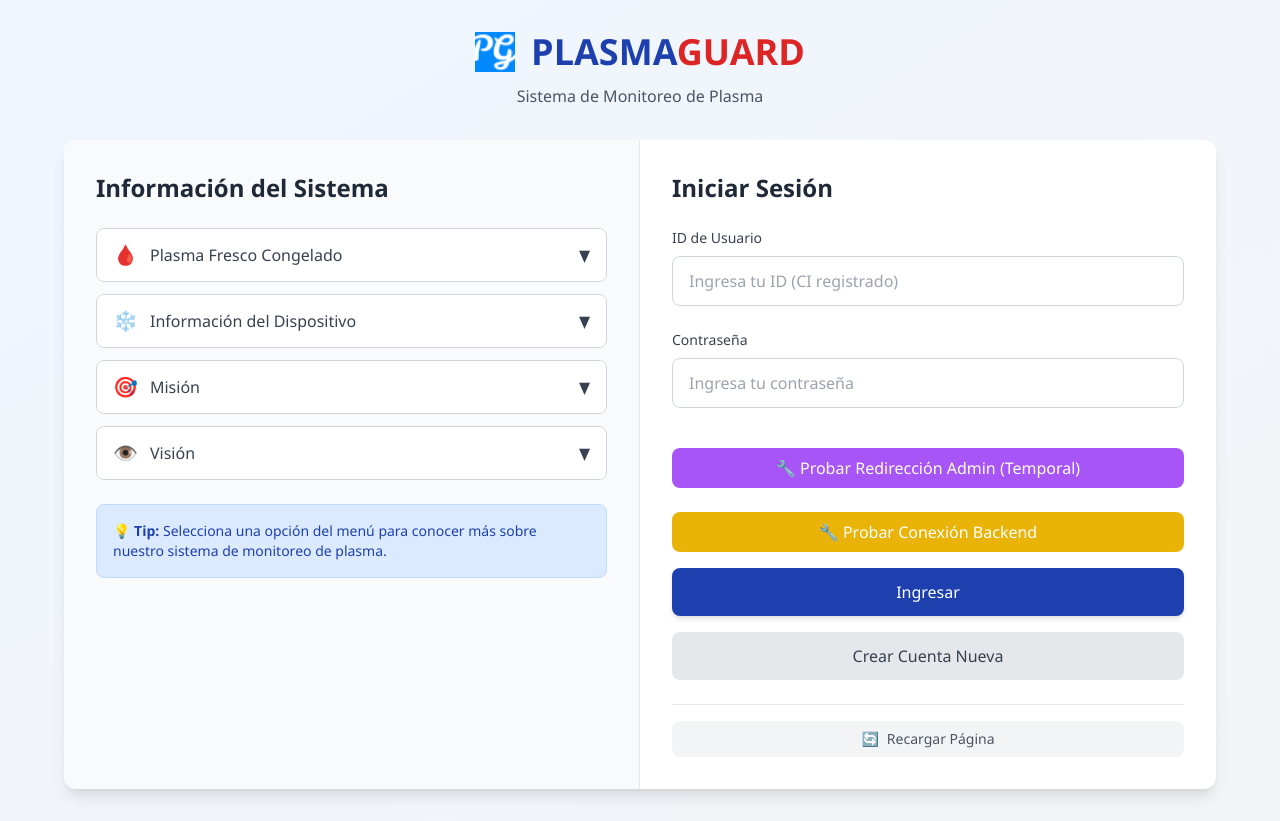
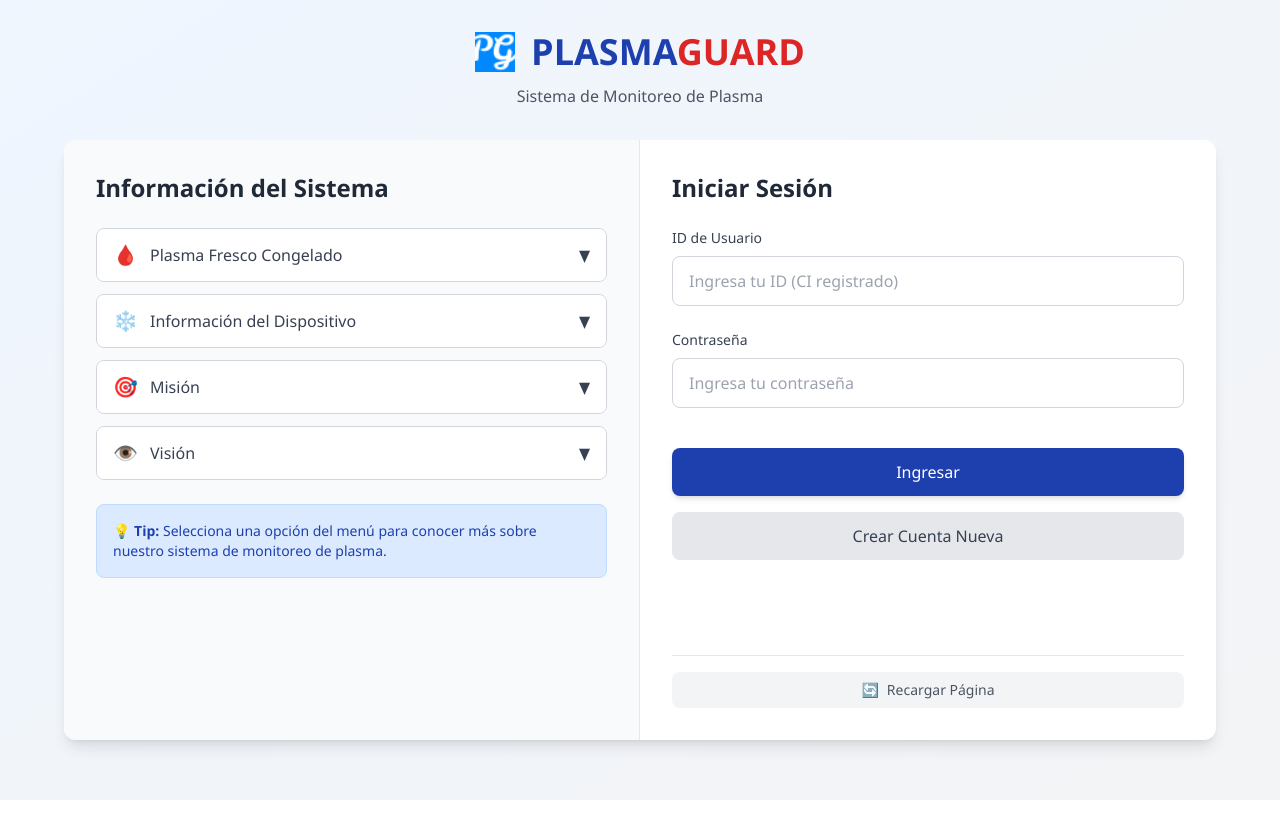
Before and after one commit to plasmaguard78720756-creator/plasmaguard-system, a React (Vite) app in the folder frontend/: page / in a window 1280 px wide. After the commit the page ends 800 px from the top, so only its background shows below. Built offline with nearby package versions, Linux system fonts and the light colour scheme.

Commit message:
feat: Integración completa CRUD usuarios con Supabase en Dashboard Admin

```diff
--- a/frontend/src/pages/Login.jsx
+++ b/frontend/src/pages/Login.jsx
@@ -1,7 +1,6 @@
 import React, { useState } from 'react';
 import { useNavigate } from 'react-router-dom';
 import { useAuth } from '../contexts/AuthContext';
-import { testBackendConnection } from '../services/testConnection';
 
 const Login = () => {
   const navigate = useNavigate();
@@ -243,31 +242,6 @@ const Login = () => {
                 </div>
 
                 <div className="space-y-4 pt-4">
-
-                  <button
-                   type="button"
-                   onClick={() => {
-                    console.log('🔍 Probando redirección manual a admin...');
-                   navigate('/admin/verificar', {
-                       state: { user: { name: 'Admin Test', role: 'admin' } }
-                    });
-                   }}
-                   className="w-full bg-purple-500 text-white py-2 px-4 rounded-lg hover:bg-purple-600 transition mb-2"
-                  >
-                  🔧 Probar Redirección Admin (Temporal)
-                  </button>
-
-                  <button
-                  type="button"
-                   onClick={async () => {
-                    const result = await testBackendConnection();
-                   alert(result.success ? '✅ Conexión exitosa' : '❌ Error: ' + result.error);
-                   }}
-                   className="w-full bg-yellow-500 text-white py-2 px-4 rounded-lg hover:bg-yellow-600 transition mb-2"
-                  >
-                  🔧 Probar Conexión Backend
-                  </button>
-
                   <button
                    type="submit"
                    className="w-full bg-plasma-primary text-white py-3 px-4 rounded-lg hover:bg-blue-700 transition duration-200 font-medium shadow-md hover:shadow-lg"
```
Lines whose indentation alone changed are shown as unchanged.
